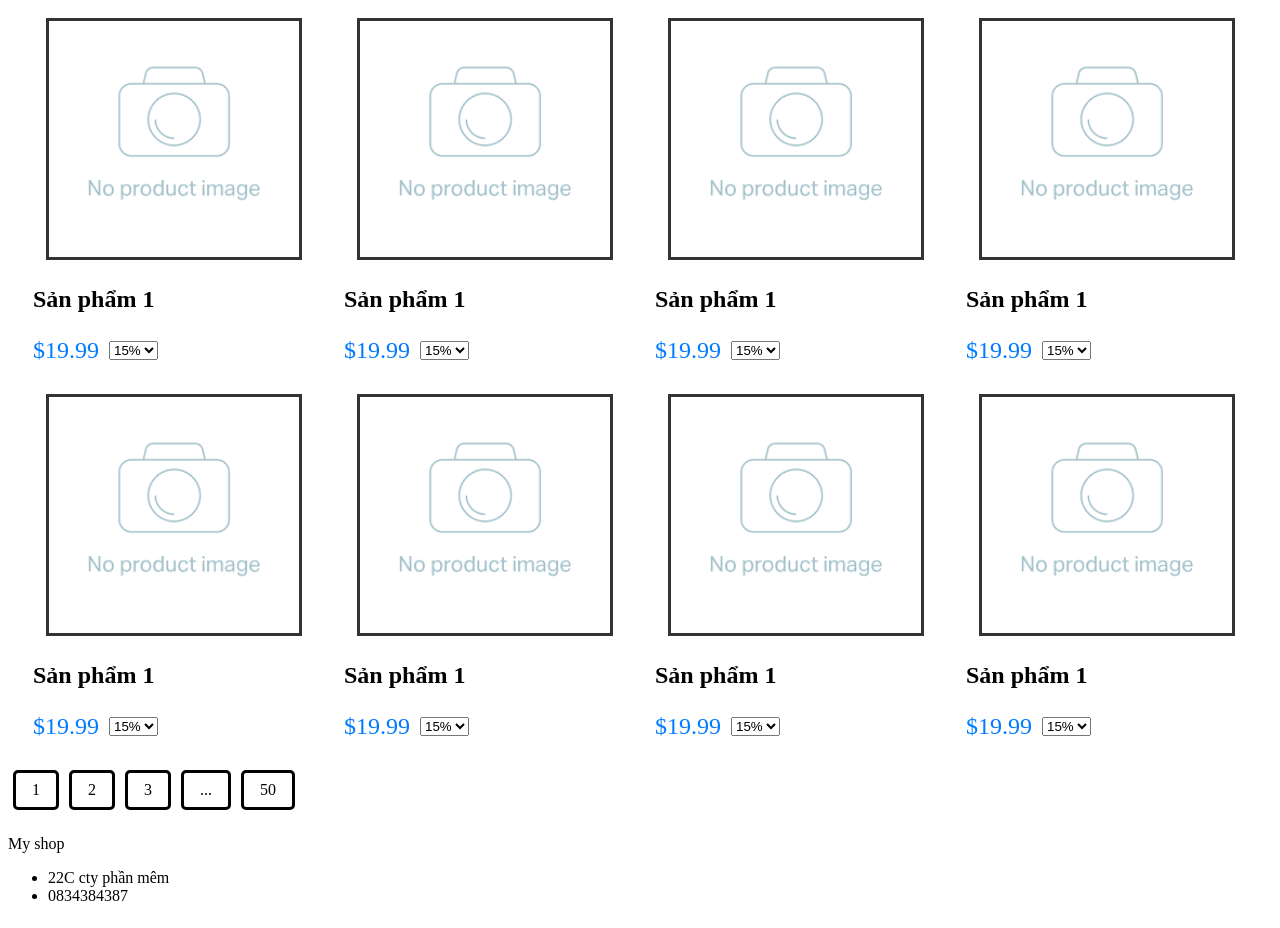
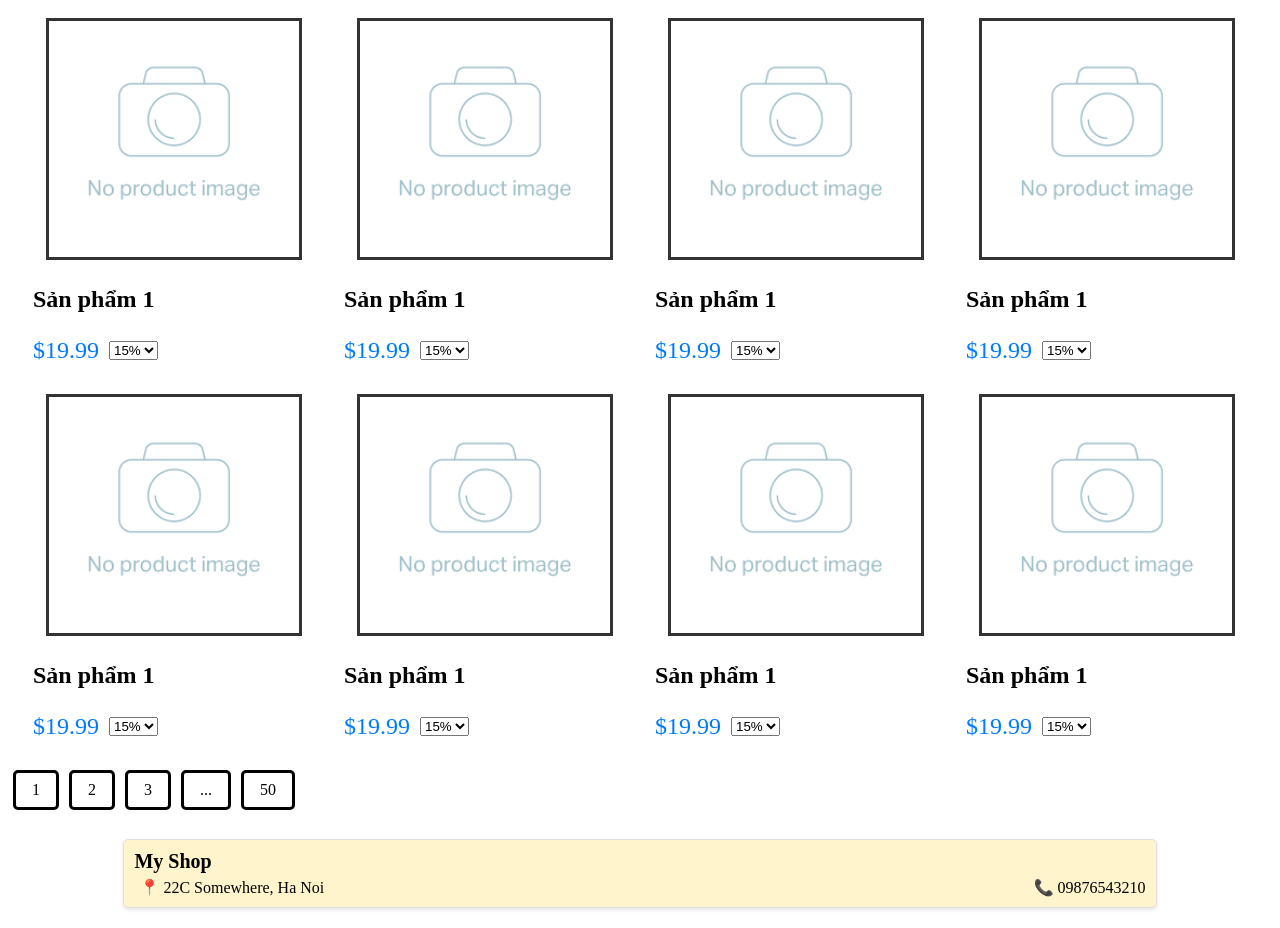
Before and after one commit to dominh-hy/t3h_learn, a plain HTML site: page TestCuoi_Module1/home.html in a window 1280 px wide. Shown: the part 409-1337 px from the top of the page. Drawn offline with Linux system fonts and the light colour scheme.

Commit message:
tạo footer

```diff
--- a/TestCuoi_Module1/home.html
+++ b/TestCuoi_Module1/home.html
@@ -153,25 +153,20 @@
 
 
         <div class="pagination">
-
             <a href="#">1</a>
             <a href="#">2</a>
             <a href="#">3</a>
             <a href="#">...</a>
             <a href="#">50</a>
-
-
           </div>
     </div>
 
-    <div class="footer">
-        <p> My shop </p>
-
-        <ul>
-            <li> 22C cty phần mêm</li>
-            <li> 0834384387</li>
-        </ul>
-
+    <div class="shop-info">
+        <div class="shop-name">My Shop</div>
+        <div class="shop-details">
+            <span class="shop-address">📍 22C Somewhere, Ha Noi</span>
+            <span class="shop-phone">📞 09876543210</span>
+        </div>
     </div>
 </body>
 </html>
--- a/TestCuoi_Module1/styles.css
+++ b/TestCuoi_Module1/styles.css
@@ -210,3 +210,36 @@
     border-radius: 5px;
     margin: 5px;
   }
+
+  /* Foooter */
+  .shop-info {
+    background-color: #fff4cc;
+    padding: 10px;
+    border: 1px solid #e0e0e0;
+    border-radius: 5px;
+    width: 80%;
+    margin: 20px auto;
+    box-shadow: 0 2px 4px rgba(0, 0, 0, 0.1);
+}
+
+.shop-name {
+    font-size: 20px;
+    font-weight: bold;
+    margin-bottom: 5px;
+}
+
+.shop-details {
+    display: flex;
+    justify-content: space-between;
+    font-size: 16px;
+}
+
+.shop-address, .shop-phone {
+    display: flex;
+    align-items: center;
+}
+
+.shop-address::before, .shop-phone::before {
+    content: '';
+    margin-right: 5px;
+}
```
